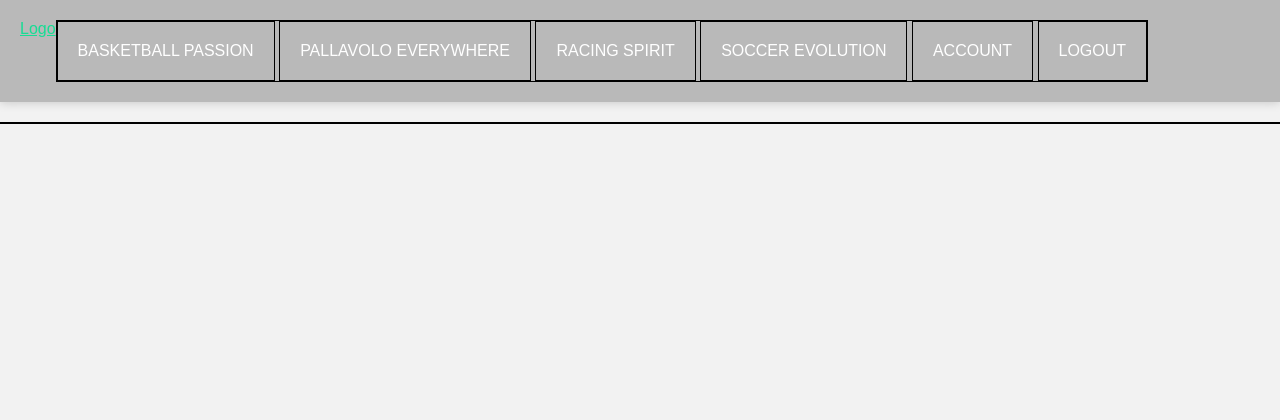
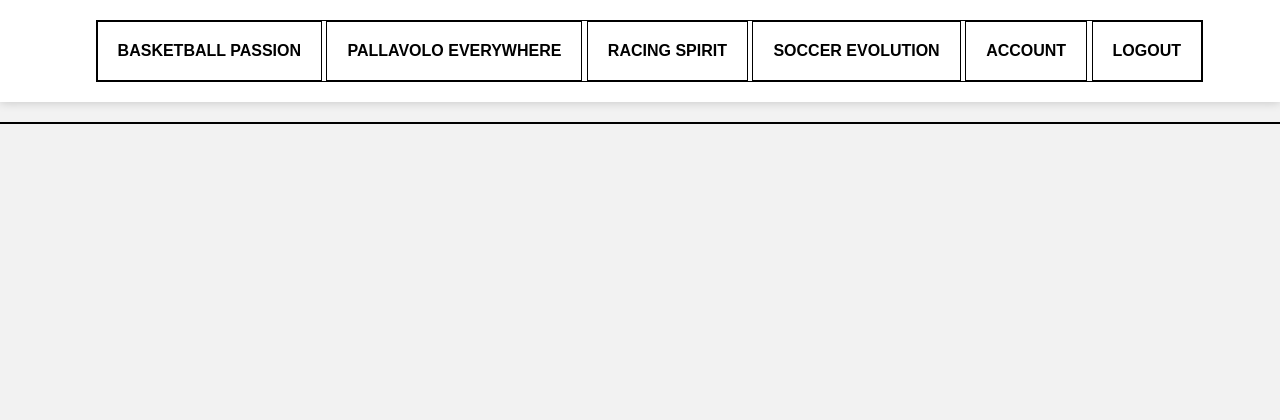
Before and after one commit to Bugigio/Negozi-Sportivi, a PHP site: the page made by web pages/shop/tennisClash.php in a window 1280 px wide. Shown: the top 420 px of the page. Run offline with PHP 8.4, Linux system fonts and the light colour scheme; data comes from the database, SQL or seed files in the repository; some libraries are stand-ins or nearby versions.

Commit message:
css
Fixed some issues.

```diff
--- a/css/shop.css
+++ b/css/shop.css
@@ -16,11 +16,12 @@ a:hover{color: #1af3a4;}
 
 
 /* header */
-.header{background: #b9b9b9;}
+.header{background: #ffffff}
+.header__logo{color:#fff; float:left;display: block;padding:20px;text-decoration: none;}
 .header__menu{float:right;margin:0; padding:0;}
-.header__menu__item{display: inline-block;}
-.header__menu__item a{color:#ffffff;display: block;padding:20px;text-decoration: none;}
-.header__menu__item a:hover{background: #000;}
+.header__menu__item{display: inline-block; font-weight: bold;}
+.header__menu__item a{color:#000000;display: block;padding:20px;text-decoration: none}
+.header__menu__item a:hover{background: #b9b9b9}
 .header__icon-bar{display: block;float: right;padding:20px;display: none;}
 .header__icon-bar span{display: block;height:3px; width: 30px;background: #fff; margin-bottom: 5px;}
 
@@ -94,7 +95,7 @@ img {
 	position: fixed;
 	bottom: 0;
 	width: 100%;
-  }
+}
 
 
   /* Single */
```
Also changed, not shown: css/home.css (+6 -6 lines).
